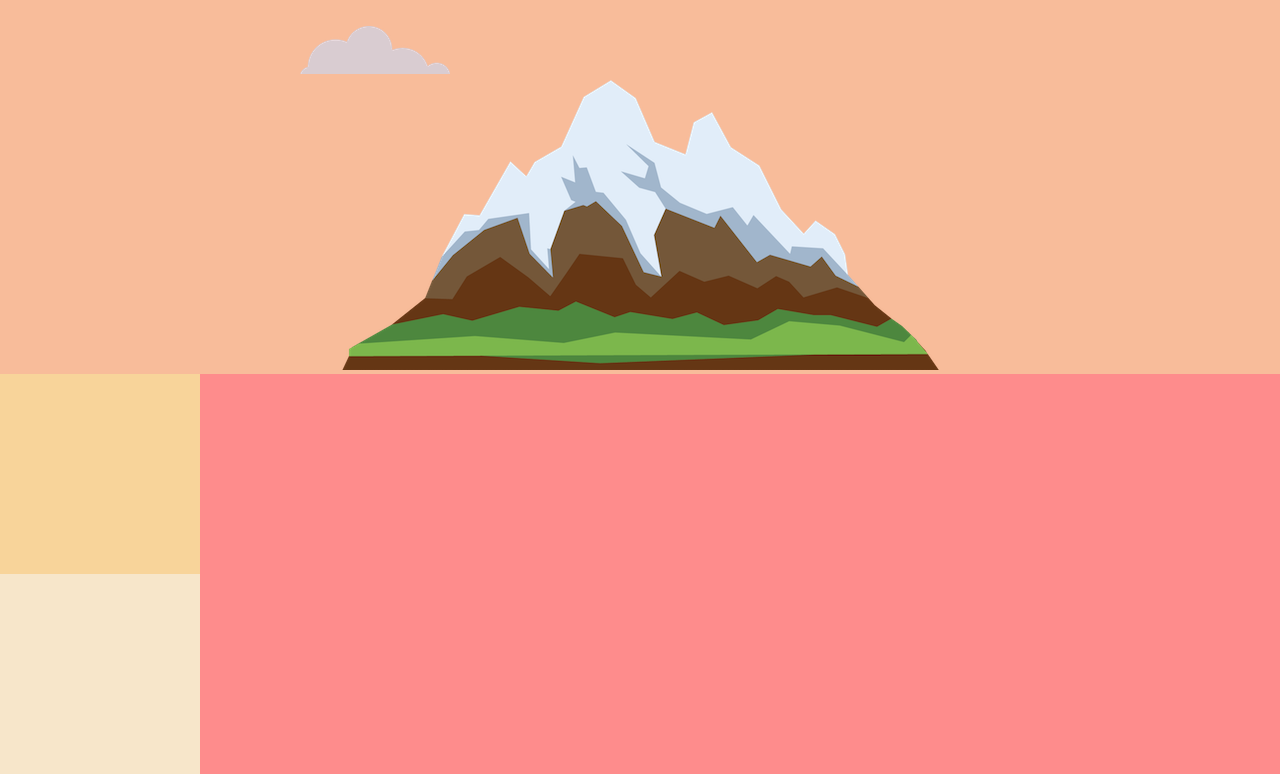
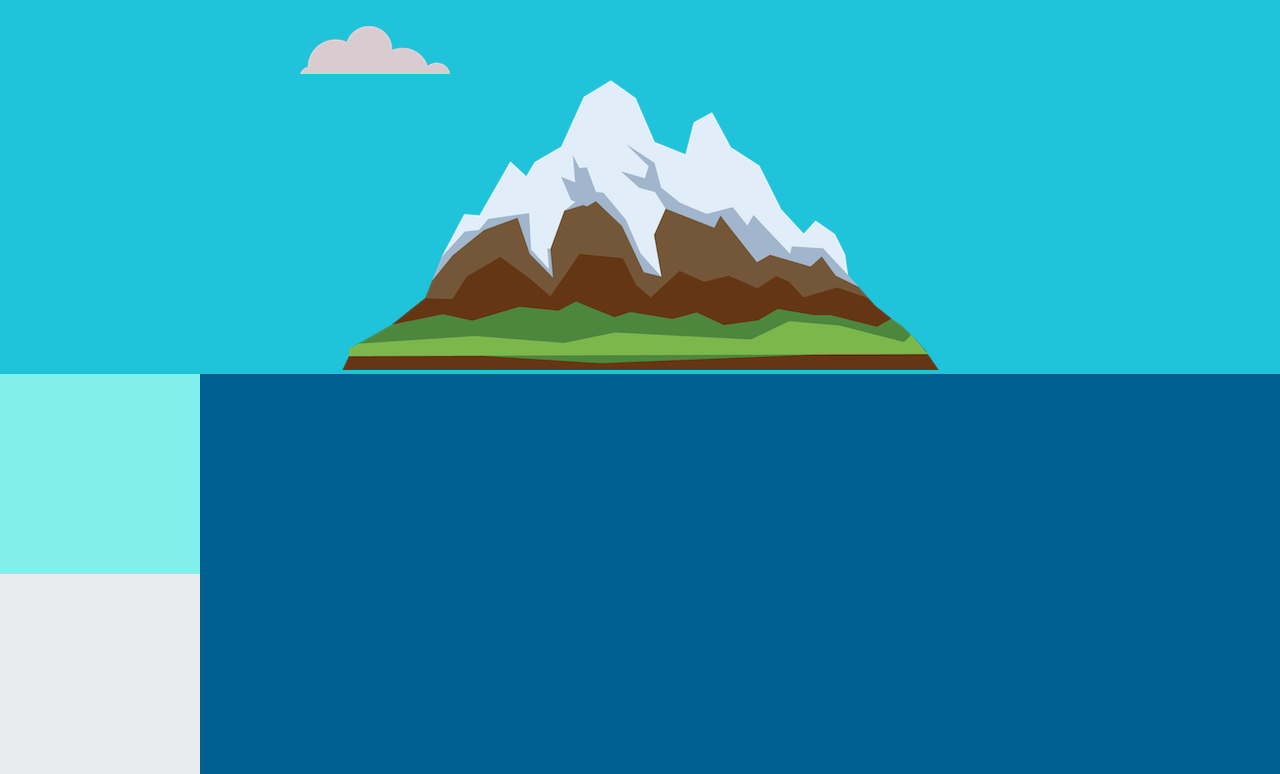
Before and after one commit to varunr266/CSS-My-Site, a plain HTML site: page index.html in a window 1280 px wide. Shown: the part 233-1007 px from the top of the page. Drawn offline with Linux system fonts and the light colour scheme.

Commit message:
revert : ember

```diff
--- a/css/styles.css
+++ b/css/styles.css
@@ -3,7 +3,7 @@ body {
   margin: 0;
   background-repeat: no-repeat;
   background-size: 100%;
-  background-color: #FE8C8C;
+  background-color: #006092;
   text-align: center;
   /*background-image: url(bg.jpeg);*/
 
@@ -34,20 +34,20 @@ p {
 }
 
 .firstDivision {
-  background-color: #F8BC9A;
+  background-color: #1FC4DA;
   position: relative;
   padding-top: 100px;
 }
 
 .secondDivision {
   cursor: pointer;
-  background-color: #F8D49A;
+  background-color: #82EFEA;
   width: 200px;
   height: 200px;
 }
 
 .thirdDivision {
-  background-color: #F7E6CA;
+  background-color: #E9EBED;
   width: 200px;
   height: 200px;
 }
```
